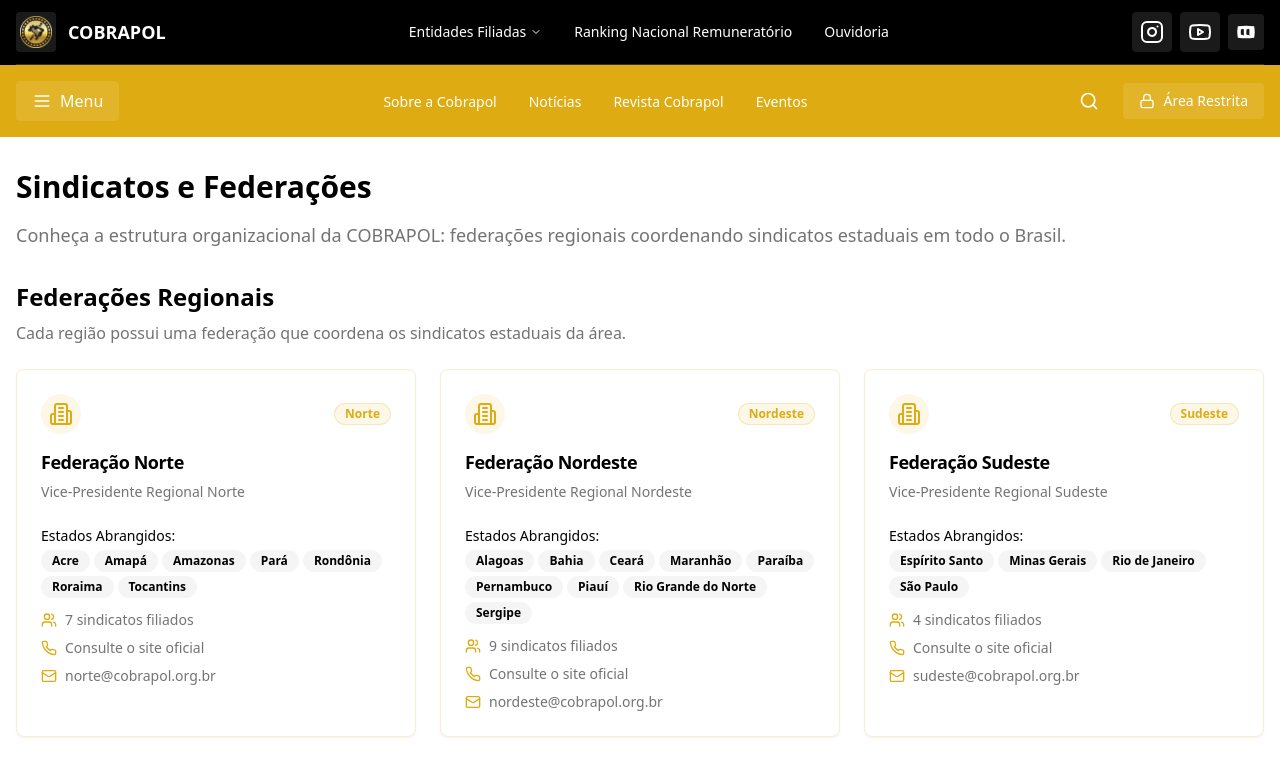
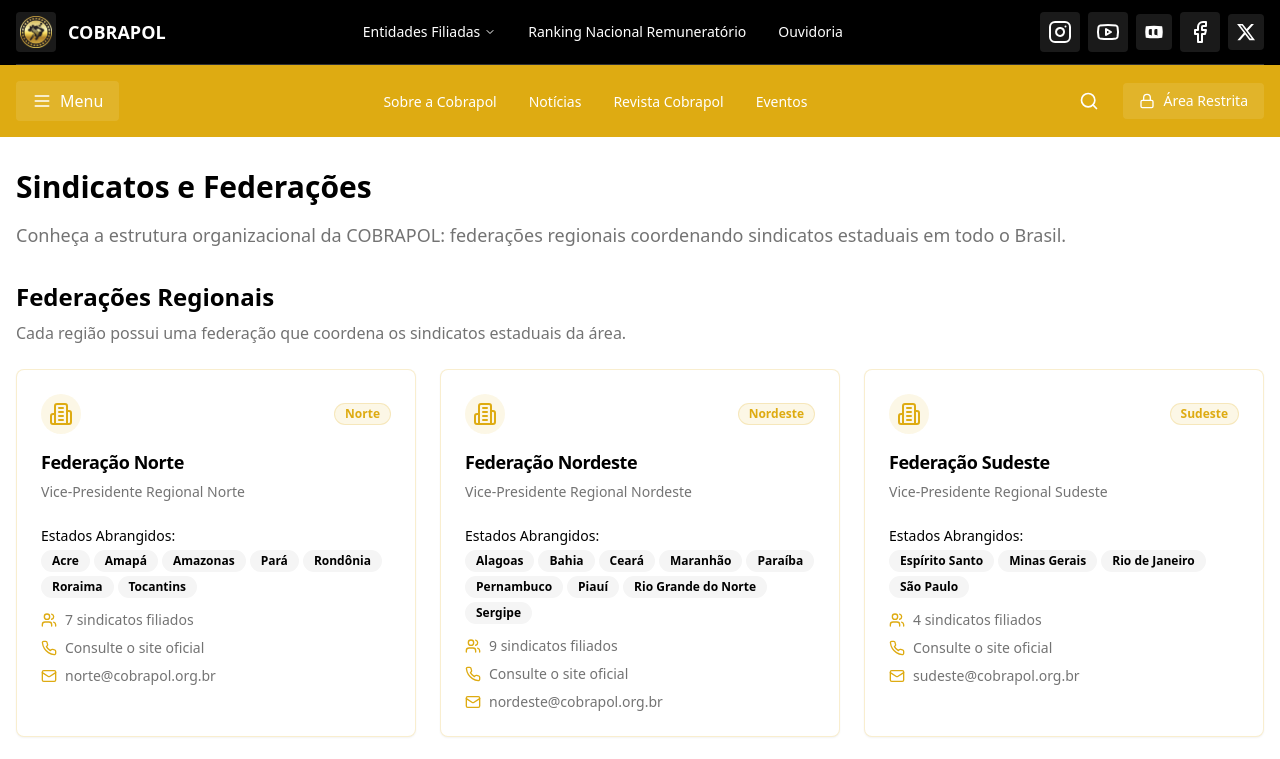
Before and after one commit to Dwalkerd/cobrapol-33, a React (Vite) app: page /sindicatos in a window 1280 px wide. Shown: the top 759 px of the page. Built offline with nearby package versions, Linux system fonts and the light colour scheme.

Commit message:
Restaurar botões de redes sociais

```diff
--- a/src/components/Header.tsx
+++ b/src/components/Header.tsx
@@ -201,7 +201,7 @@ const Header = () => {
           {/* Right side tools */}
           <div className="flex items-center gap-2 sm:gap-4">
             <div className="hidden sm:flex items-center gap-1 sm:gap-2">
-              {socialLinks.slice(0, 3).map((social, index) => (
+              {socialLinks.map((social, index) => (
                 <a
                   key={index}
                   href={social.href}
```
